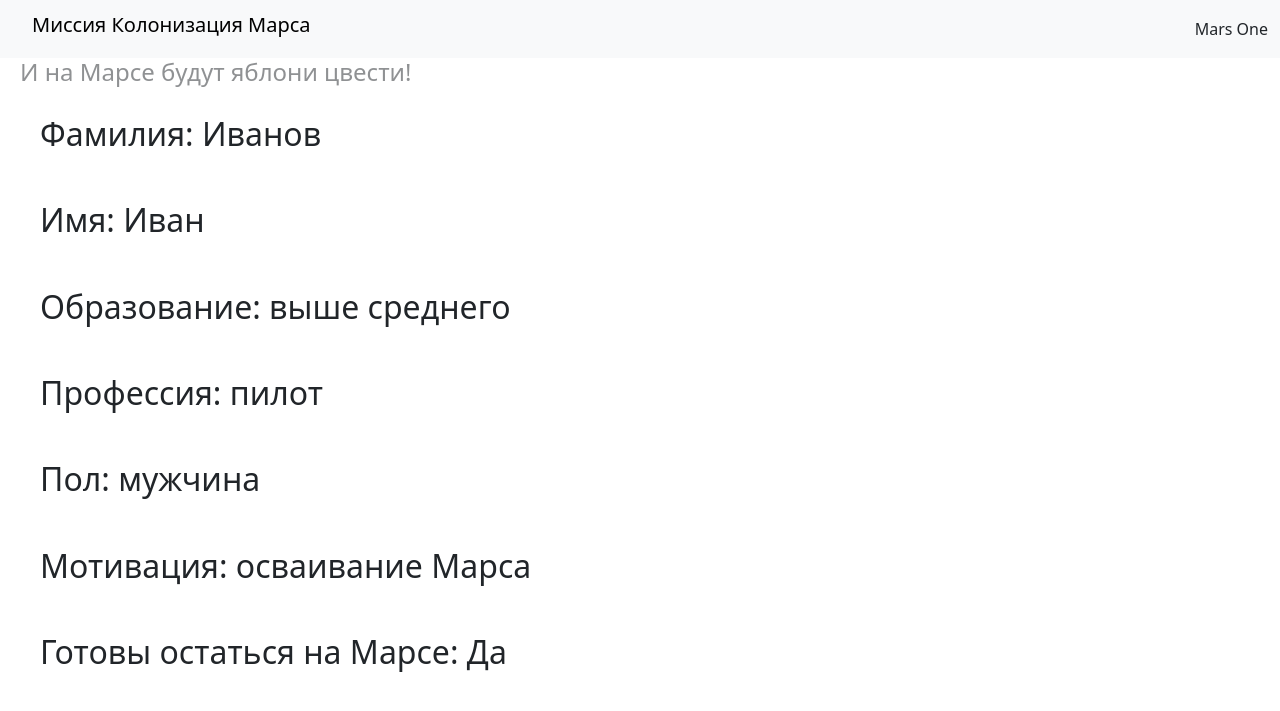
After one commit to Leostrykov/2Web, a Flask app: page /answer in a window 1280 px wide. The commit adds this page. Shown: the top 711 px of the page. Run offline with Flask 3, Linux system fonts and the light colour scheme.

Commit message:
Сделал задание 4

```diff
--- a/main.py
+++ b/main.py
@@ -24,5 +24,21 @@
     return render_template('professions.html', title='Профессии', list_type=list_type, profs=professions)
 
 
+@app.route('/answer')
+@app.route('/auto_answer')
+def answer():
+    ans = {
+        'title': 'ответы',
+        'surname': 'Иванов',
+        'name': 'Иван',
+        'education': 'выше среднего',
+        'profession': 'пилот',
+        'sex': 'мужчина',
+        'motivation': 'осваивание Марса',
+        'ready': 'Да'
+    }
+    return render_template('auto_answer.html', **ans)
+
+
 if __name__ == '__main__':
     app.run(port=8080, host='127.0.0.1')
--- a/static/css/style.css
+++ b/static/css/style.css
@@ -1,6 +1,6 @@
 h1, h2, h3, h4 {
-    margin-left: 10px;
-    margin-top: 10px;
+    margin-left: 20px;
+    margin-top: 20px;
 }
 
 .first {
@@ -14,3 +14,7 @@
 .error {
     color: red;
 }
+
+.form-answers {
+    padding: 20px;
+}
--- /dev/null
+++ b/templates/auto_answer.html
@@ -0,0 +1,11 @@
+{% extends 'base.html' %}
+
+{% block content %}
+    <h2 class="form-answers">Фамилия: {{surname}}</h2>
+    <h2 class="form-answers">Имя: {{name}}</h2>
+    <h2 class="form-answers">Образование: {{education}}</h2>
+    <h2 class="form-answers">Профессия: {{profession}}</h2>
+    <h2 class="form-answers">Пол: {{sex}}</h2>
+    <h2 class="form-answers">Мотивация: {{motivation}}</h2>
+    <h2 class="form-answers">Готовы остаться на Марсе: {{ready}}</h2>
+{% endblock %}
```
